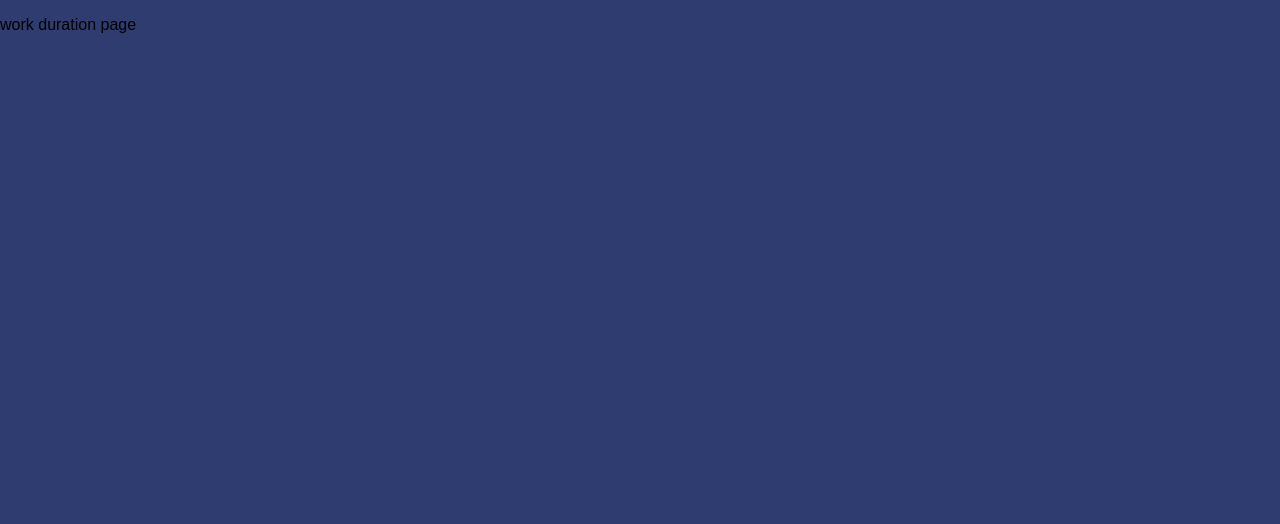
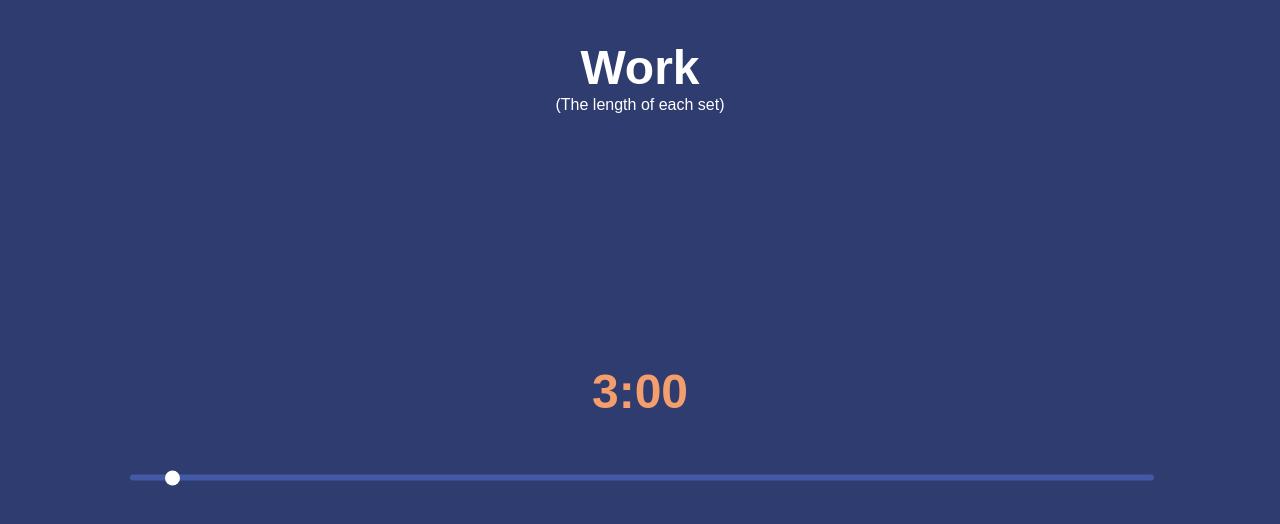
Before and after one commit to renderGUI/interval-timer, a React (Create React App) app: page /work-duration in a window 1280 px wide. Shown: the top 524 px of the page. Built offline with nearby package versions, Linux system fonts and the light colour scheme.

Commit message:
Create custom range slider

```diff
--- /dev/null
+++ b/src/components/Slider.js
@@ -0,0 +1,23 @@
+import classes from "./Slider.module.scss";
+
+const Slider = () => {
+  const changeHandler = (e) => {
+    console.log(e.target.value);
+  };
+
+  return (
+    <div className={classes.sliderContainer}>
+      <input
+        className={classes.slider}
+        onChange={changeHandler}
+        type="range"
+        min="5"
+        max="720"
+        step="5"
+        defaultValue="30"
+      ></input>
+    </div>
+  );
+};
+
+export default Slider;
--- /dev/null
+++ b/src/components/Slider.module.scss
@@ -0,0 +1,32 @@
+@use "../config";
+
+.sliderContainer {
+  width: 80vw;
+}
+
+.slider {
+  -webkit-appearance: none;
+  width: 100%;
+  height: 6px;
+  border-radius: 5px;
+  background-color: lighten(config.$primary, 15%);
+  outline: none;
+}
+
+.slider::-webkit-slider-thumb {
+  -webkit-appearance: none;
+  appearance: none;
+  width: 15px;
+  height: 15px;
+  border-radius: 50%;
+  background: config.$text;
+  cursor: pointer;
+}
+
+.slider::-moz-range-thumb {
+  width: 15px;
+  height: 15px;
+  border-radius: 50%;
+  background: config.$text;
+  cursor: pointer;
+}
--- a/src/pages/WorkDuration.js
+++ b/src/pages/WorkDuration.js
@@ -1,7 +1,15 @@
+import Slider from "../components/Slider";
+import classes from "./WorkDuration.module.scss";
+
 const WorkDuration = () => {
   return (
-    <div>
-      <p>work duration page</p>
+    <div className={classes.container}>
+      <h2 className={classes.heading}>Work</h2>
+      <p className={classes.subheading}>(The length of each set)</p>
+      <div className={classes.subcontainer}>
+        <p className={classes.time}>3:00</p>
+        <Slider />
+      </div>
     </div>
   );
 };
--- /dev/null
+++ b/src/pages/WorkDuration.module.scss
@@ -0,0 +1,33 @@
+@use "../config";
+
+* {
+  // outline: 1px solid red;
+}
+
+.container {
+  text-align: center;
+}
+
+.heading {
+  font-size: 3rem;
+  margin-bottom: 1px;
+  color: config.$text;
+}
+
+.subheading {
+  margin-top: 1px;
+  color: config.$text;
+}
+
+.subcontainer {
+  position: absolute;
+  left: 50%;
+  top: 50%;
+  transform: translate(-50%, -50%);
+}
+
+.time {
+  font-size: 3rem;
+  font-weight: 600;
+  color: config.$secondary;
+}
```
